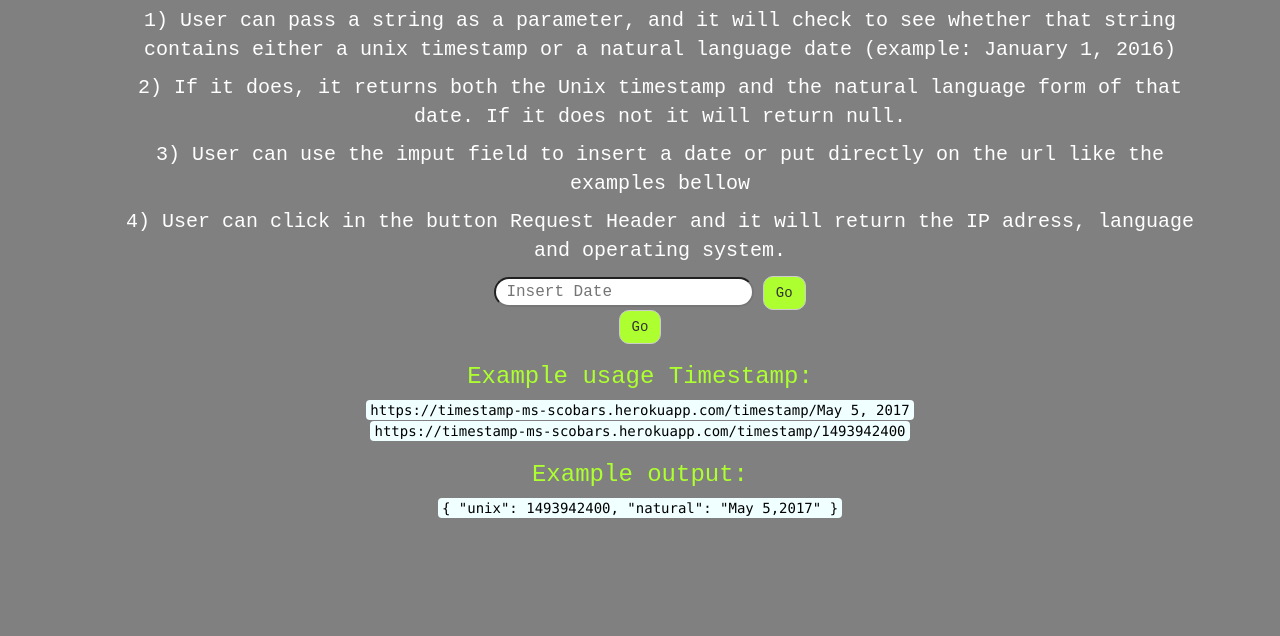
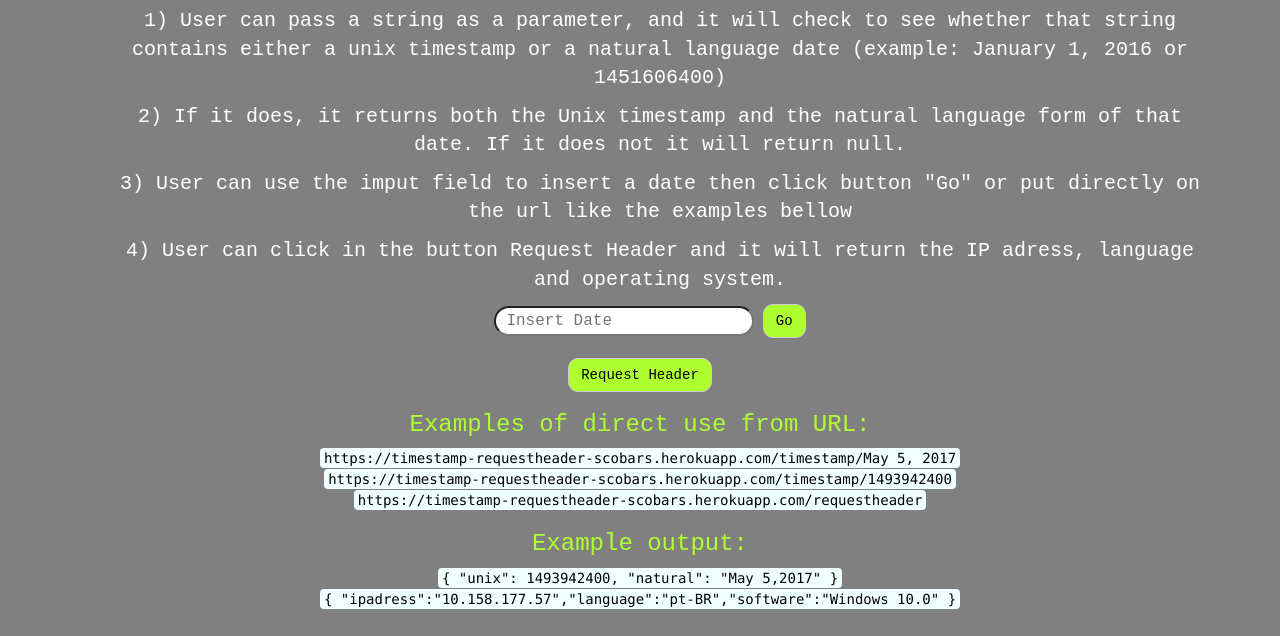
Before and after one commit to SCOBARS900/timestamp-ms-scobars, a website: page public/index.html in a window 1280 px wide. Shown: the part 164-800 px from the top of the page. Drawn offline with nearby package versions, Linux system fonts and the light colour scheme.

Commit message:
Change heroku url and add examples to html page

```diff
--- a/app.js
+++ b/app.js
@@ -47,15 +47,11 @@ app.get('/requestheader', function(req, res) {
     var languageU = req.acceptsLanguages()[0];
     var softwareU = req.useragent.os;
 
-    var checkacpt = req.acceptsLanguages;
-    var softz = req.useragent;
-
-
     if (ipU.substr(0, 7) == "::ffff:") {
     ipU = ipU.substr(7)
     }
 
-    console.log(checkacpt, softz);
+    console.log(softz);
 
     res.json({ipadress: ipU, language: languageU, software: softwareU});
 
--- a/public/css/style.css
+++ b/public/css/style.css
@@ -39,5 +39,5 @@ code {
 .btn {
     background-color: greenyellow;
     border-radius: 10px;
-
+    color: black;
 }
--- a/public/index.html
+++ b/public/index.html
@@ -15,31 +15,38 @@
             <div>
                 <h2>User stories:</h2>
                 <ul>1) User can pass a string as a parameter, and it will check to see whether that string
-                contains either a unix timestamp or a natural language date (example: January 1, 2016)</ul>
+                contains either a unix timestamp or a natural language date (example: January 1, 2016 or 1451606400)</ul>
                 <ul>2) If it does, it returns both the Unix timestamp and the natural language form of that date. If it does not it will return null.</ul>
-                <ul>3) User can use the imput field to insert a date or put directly on the url like the examples bellow</ul>
+                <ul>3) User can use the imput field to insert a date then click button "Go" or put directly on the url like the examples bellow</ul>
                 <ul>4) User can click in the button Request Header and it will return the IP adress, language and operating system.</ul>
             </div>
 
             <section>
             <input id="imputDate" placeholder="Insert Date" ng-model="timeP">
-            <a class="btn btn-default" href="https://timestamp-ms-scobars.herokuapp.com/timestamp/{{timeP}}">Go</a>
+            <a class="btn btn-default" href="https://timestamp-requestheader-scobars.herokuapp.com/timestamp/{{timeP}}">Go</a>
             </section>
-
+            <br>
             <section>
-            <a class="btn btn-default" href="https://timestamp-ms-scobars.herokuapp.com/requestheader">Go</a>
+            <a class="btn btn-default" href="https://timestamp-requestheader-scobars.herokuapp.com/requestheader">Request Header</a>
             </section>
 
 
 
-            <h3>Example usage Timestamp:</h3>
-            <code>https://timestamp-ms-scobars.herokuapp.com/timestamp/May 5, 2017</code><br>
-            <code>https://timestamp-ms-scobars.herokuapp.com/timestamp/1493942400</code>
+            <h3>Examples of direct use from URL:</h3>
+            <code>https://timestamp-requestheader-scobars.herokuapp.com/timestamp/May 5, 2017</code><br>
+            <code>https://timestamp-requestheader-scobars.herokuapp.com/timestamp/1493942400</code><br>
+            <code>https://timestamp-requestheader-scobars.herokuapp.com/requestheader</code>
             <h3>Example output:</h3>
             <code>
                 {
                   "unix": 1493942400,
                   "natural": "May 5,2017"
+                }
+            </code>
+            <br>
+            <code>
+                {
+                  "ipadress":"10.158.177.57","language":"pt-BR","software":"Windows 10.0"
                 }
             </code>
         </div>
```
